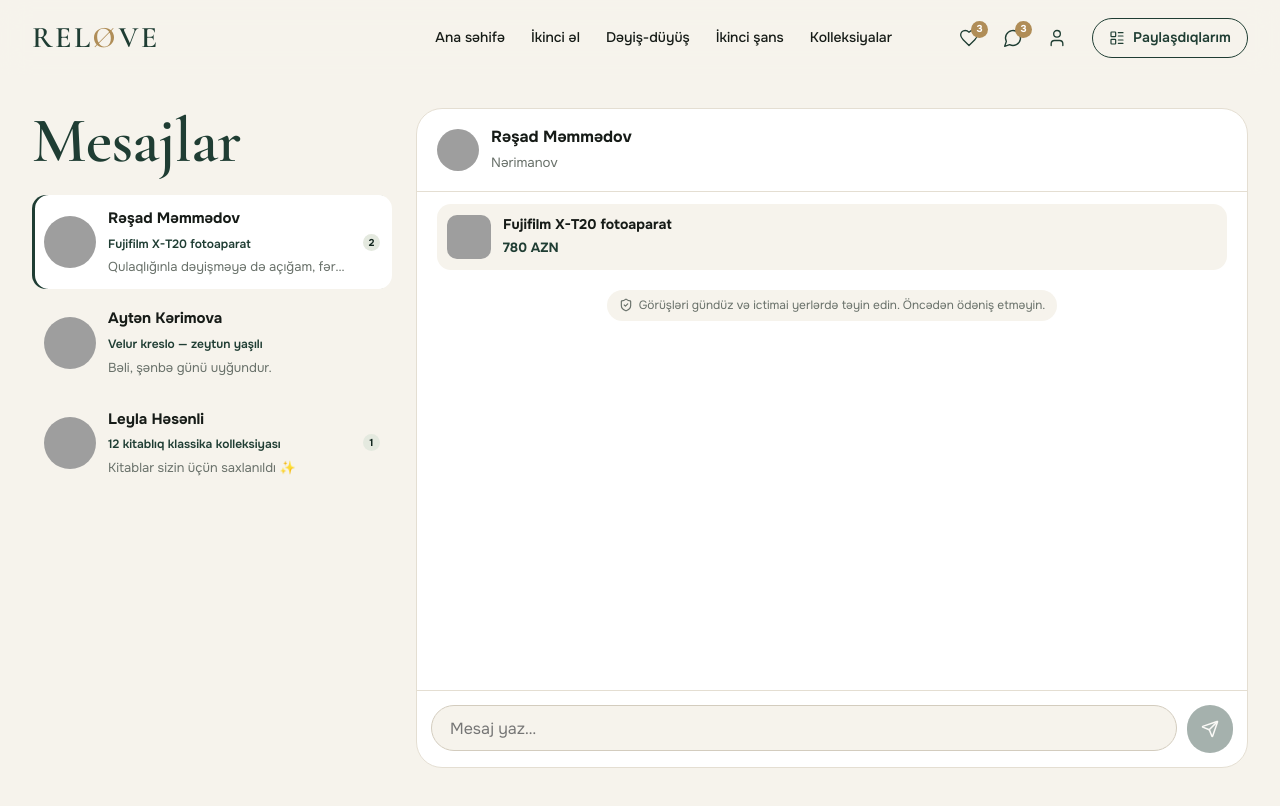
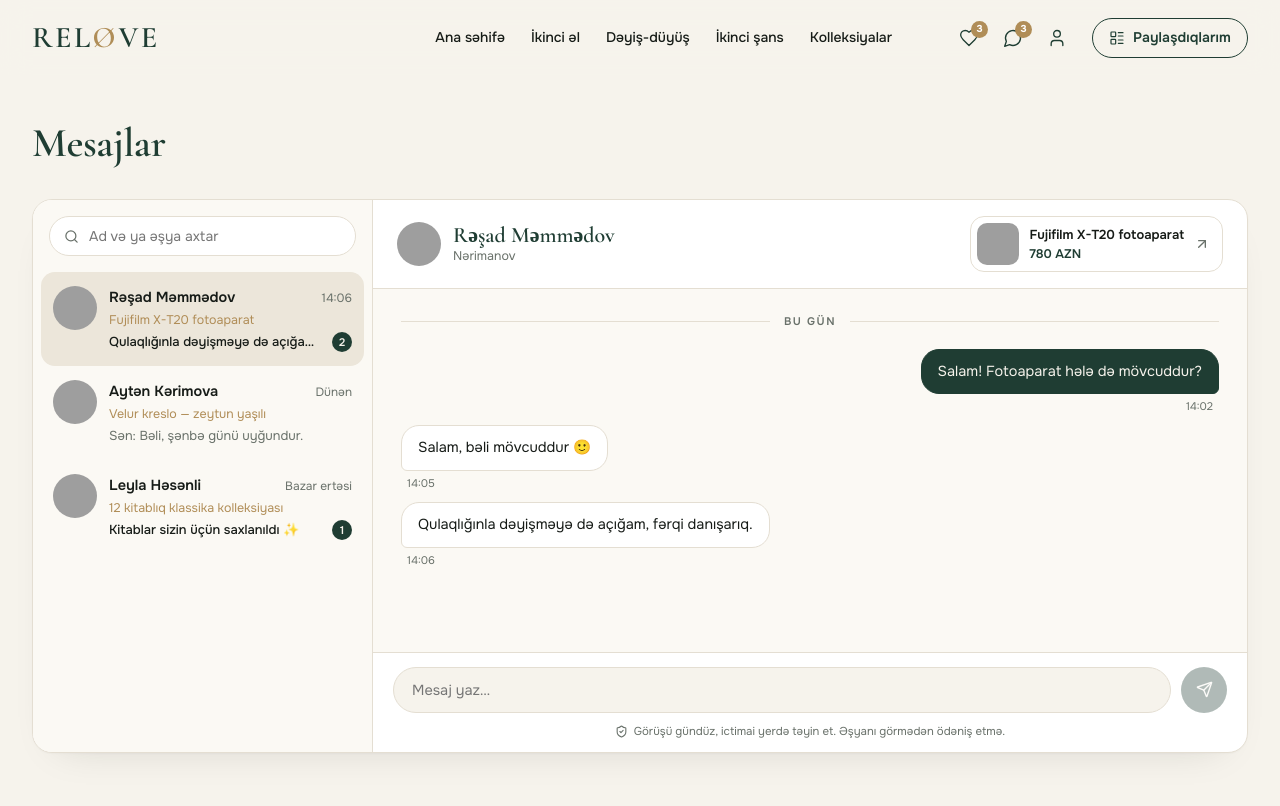
Before and after one commit to Sak1na-IT/relove, a React (Vite) app: page /mesajlar in a window 1280 px wide. Shown: the top 806 px of the page. Built offline with nearby package versions, Linux system fonts and the light colour scheme; grey boxes are pictures that could not be loaded.

Commit message:
Mesajlar: yeni premium dizayn (vahid panel, axtarış, elan çipi, səliqəli mesaj balonları); Bəyəndiklərim başlığı altında boşluq

```diff
--- a/src/pages/Messages.jsx
+++ b/src/pages/Messages.jsx
@@ -1,6 +1,6 @@
 import { useEffect, useRef, useState } from 'react'
 import { Link } from 'react-router-dom'
-import { Send, ArrowLeft, ShieldCheck } from 'lucide-react'
+import { Send, ArrowLeft, ShieldCheck, Search, ArrowUpRight } from 'lucide-react'
 import Img from '../components/Img'
 import { USERS, formatPrice } from '../data'
 import { useApp } from '../store'
@@ -10,6 +10,7 @@ export default function Messages() {
   const [activeId, setActiveId] = useState(conversations[0]?.id)
   const [mobileOpen, setMobileOpen] = useState(false)
   const [text, setText] = useState('')
+  const [q, setQ] = useState('')
   const endRef = useRef(null)
   const active = conversations.find((c) => c.id === activeId)
 
@@ -24,84 +25,109 @@ export default function Messages() {
     setText('')
   }
 
+  const shown = conversations.filter((c) => {
+    if (!q) return true
+    const hay = `${USERS[c.with].name} ${getItem(c.listing)?.title || ''}`.toLowerCase()
+    return hay.includes(q.toLowerCase())
+  })
+
+  const u = active ? USERS[active.with] : null
+  const it = active ? getItem(active.listing) : null
+
   return (
-    <div className="container messages">
-      <aside className={`convo-list ${mobileOpen ? 'is-hidden-sm' : ''}`}>
-        <h1 className="display display-sm">Mesajlar</h1>
-        {conversations.map((c) => {
-          const u = USERS[c.with]
-          const it = getItem(c.listing)
+    <div className="container section-page msg2-page">
+      <header className="section-page-head">
+        <div>
+          <h1 className="page-title">Mesajlar</h1>
+        </div>
+      </header>
+
+      <div className="msg2">
+        <aside className={`msg2-list ${mobileOpen ? 'is-hidden-sm' : ''}`}>
+          <div className="msg2-search">
+            <Search size={15} />
+            <input value={q} onChange={(e) => setQ(e.target.value)} placeholder="Ad və ya əşya axtar" aria-label="Söhbət axtar" />
+          </div>
+          <ul>
+            {shown.map((c) => {
+              const cu = USERS[c.with]
+              const ci = getItem(c.listing)
               const last = c.messages[c.messages.length - 1]
               return (
+                <li key={c.id}>
                   <button
-              key={c.id}
-              className={`convo ${c.id === activeId ? 'is-on' : ''}`}
+                    className={`msg2-row ${c.id === activeId ? 'is-on' : ''} ${c.unread > 0 ? 'is-unread' : ''}`}
                     onClick={() => {
                       setActiveId(c.id)
                       setMobileOpen(true)
                     }}
                   >
-              <Img src={u.avatar} alt={u.name} className="convo-avatar" />
-              <div className="convo-text">
-                <strong>{u.name}</strong>
-                <small>{it?.title}</small>
-                <p>{last?.text}</p>
-              </div>
-              {c.unread > 0 && <span className="dot-count is-lime static">{c.unread}</span>}
+                    <Img src={cu.avatar} alt={cu.name} className="msg2-avatar" />
+                    <span className="msg2-row-text">
+                      <span className="msg2-row-top">
+                        <strong>{cu.name}</strong>
+                        <time>{last?.time}</time>
+                      </span>
+                      <em>{ci?.title}</em>
+                      <span className="msg2-row-last">
+                        <span>{last?.from === 'me' ? `Sən: ${last.text}` : last?.text}</span>
+                        {c.unread > 0 && <b>{c.unread}</b>}
+                      </span>
+                    </span>
                   </button>
+                </li>
               )
             })}
+            {shown.length === 0 && <li className="msg2-none">Uyğun söhbət tapılmadı</li>}
+          </ul>
         </aside>
 
         {active && (
-        <section className={`chat ${mobileOpen ? '' : 'is-hidden-sm'}`}>
-          {(() => {
-            const u = USERS[active.with]
-            const it = getItem(active.listing)
-            return (
-              <>
-                <header className="chat-head">
+          <section className={`msg2-chat ${mobileOpen ? '' : 'is-hidden-sm'}`}>
+            <header className="msg2-head">
               <button className="icon-btn show-sm" onClick={() => setMobileOpen(false)} aria-label="Geri">
                 <ArrowLeft size={18} />
               </button>
-                  <Img src={u.avatar} alt={u.name} className="convo-avatar" />
-                  <div>
+              <Img src={u.avatar} alt={u.name} className="msg2-avatar" />
+              <div className="msg2-who">
                 <strong>{u.name}</strong>
                 <small>{u.district}</small>
               </div>
-                </header>
               {it && (
-                  <Link to={`/elan/${it.id}`} className="chat-item">
-                    <Img src={it.images[0]} alt={it.title} />
-                    <div>
+                <Link to={`/elan/${it.id}`} className="msg2-item">
+                  <Img src={it.images[0]} alt="" className="msg2-thumb" />
+                  <span>
                     <strong>{it.title}</strong>
                     <small>{formatPrice(it.price)}</small>
-                    </div>
+                  </span>
+                  <ArrowUpRight size={16} />
                 </Link>
               )}
-                <div className="chat-body">
-                  <p className="chat-safety">
-                    <ShieldCheck size={14} /> Görüşləri gündüz və ictimai yerlərdə təyin edin. Öncədən ödəniş etməyin.
-                  </p>
+            </header>
+
+            <div className="msg2-body">
+              <div className="msg2-day"><span>Bu gün</span></div>
               {active.messages.map((m, i) => (
-                    <div key={i} className={`bubble ${m.from === 'me' ? 'is-me' : ''}`}>
+                <div key={i} className={`msg2-bubble ${m.from === 'me' ? 'is-me' : ''}`}>
                   <p>{m.text}</p>
-                      <small>{m.time}</small>
+                  <time>{m.time}</time>
                 </div>
               ))}
               <div ref={endRef} />
             </div>
-                <form className="chat-input" onSubmit={submit}>
+
+            <form className="msg2-input" onSubmit={submit}>
               <input value={text} onChange={(e) => setText(e.target.value)} placeholder="Mesaj yaz…" aria-label="Mesaj" />
-                  <button className="btn btn-primary btn-icon" type="submit" aria-label="Göndər" disabled={!text.trim()}>
-                    <Send size={18} />
+              <button className="msg2-send" type="submit" aria-label="Göndər" disabled={!text.trim()}>
+                <Send size={17} />
               </button>
             </form>
-              </>
-            )
-          })()}
+            <p className="msg2-safety">
+              <ShieldCheck size={13} /> Görüşü gündüz, ictimai yerdə təyin et. Əşyanı görmədən ödəniş etmə.
+            </p>
           </section>
         )}
       </div>
+    </div>
   )
 }
```
Also changed, not shown: src/styles.css. Lines whose indentation alone changed are shown as unchanged.
